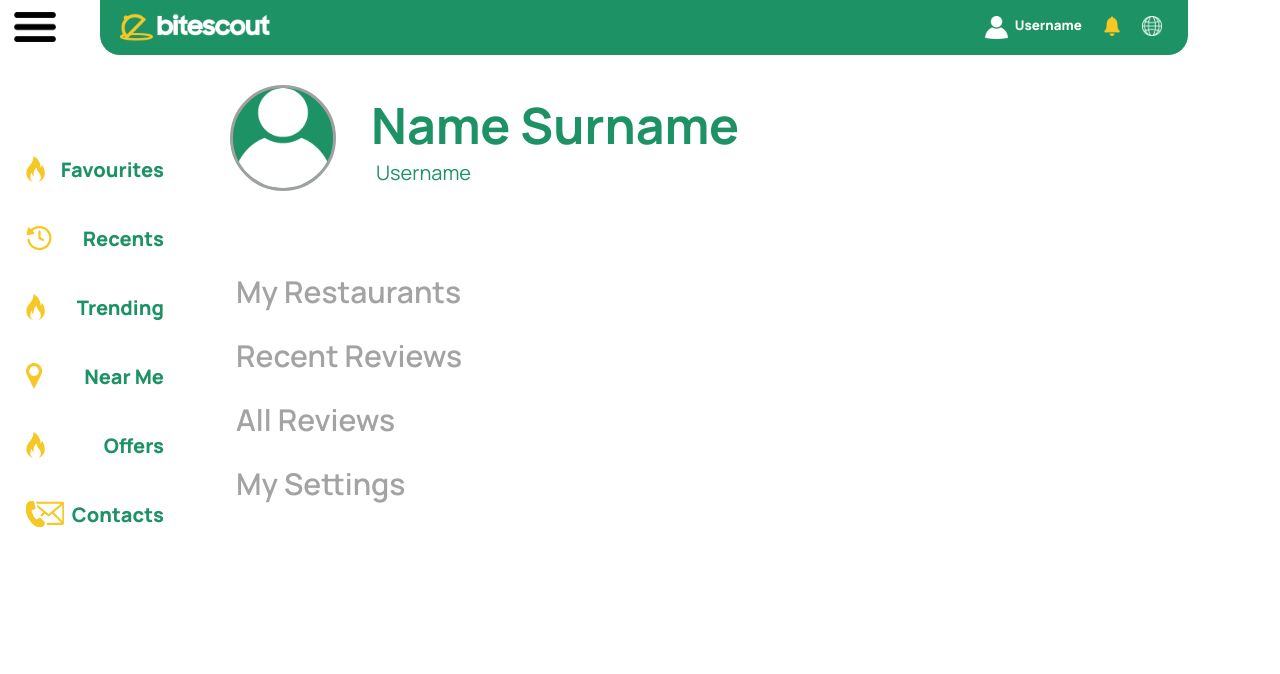
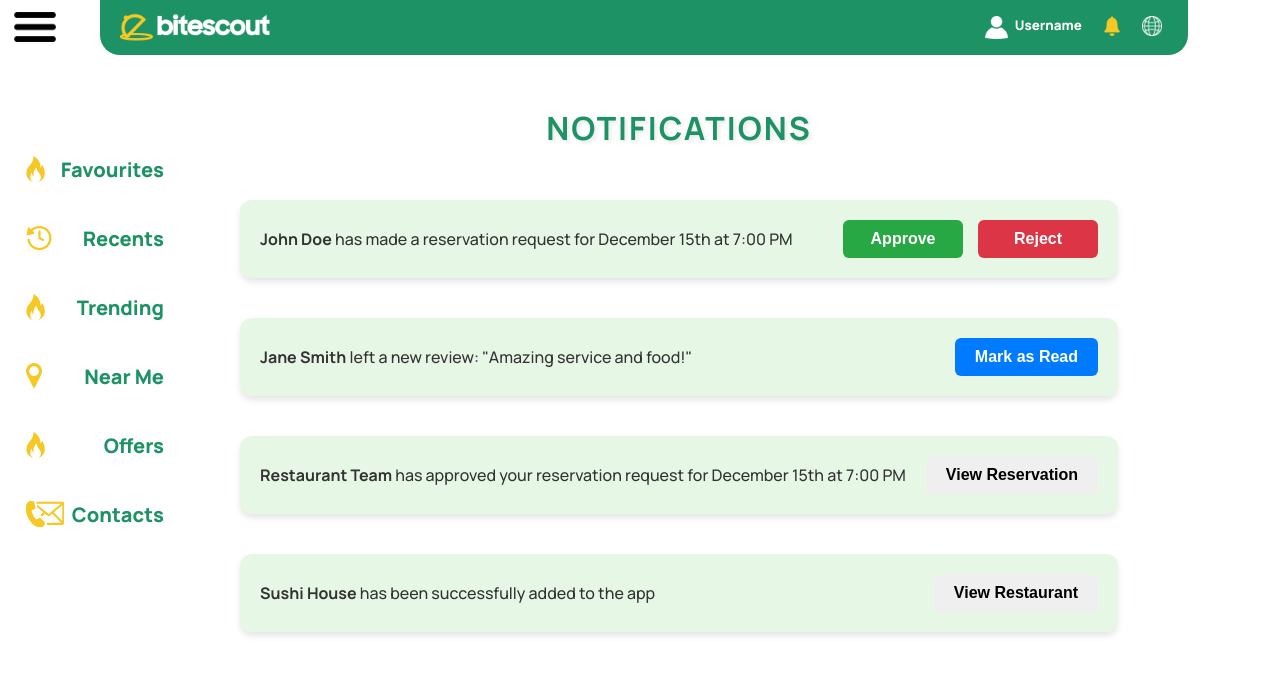
Before and after one commit to BiteScout/BiteScout-Frontend, a React (Vite) app: page / in a window 1280 px wide. Shown: the top 674 px of the page. Built offline with nearby package versions, Linux system fonts and the light colour scheme.

Commit message:
Notification Page
Notification page's frontend

```diff
--- a/src/App.tsx
+++ b/src/App.tsx
@@ -2,7 +2,7 @@ import Header from "./components/Header";
 import Sidebar from "./components/Sidebar";
 import "./App.css";
 import { MenuButton } from "./components/MenuButton";
-import { ProfilePage } from "./pages/ProfilePage";
+import NotificationPage from "./pages/NotificationPage";
 
 function App() {
   return (
@@ -11,7 +11,7 @@ function App() {
       <Header />
       <Sidebar />
       <div className="mainbody">
-        <ProfilePage />
+        <NotificationPage />
       </div>
     </>
   );
--- /dev/null
+++ b/src/components/NotificationActions.tsx
@@ -0,0 +1,18 @@
+import "../styles/NotificationActions.css";
+
+const NotificationActions = ({ actions }: { actions: string[] }) => {
+  return (
+    <div className="notification-actions">
+      {actions.map((action, index) => (
+        <button
+          key={index}
+          className={`notification-button notification-${action.toLowerCase()}`}
+        >
+          {action}
+        </button>
+      ))}
+    </div>
+  );
+};
+
+export default NotificationActions;
--- /dev/null
+++ b/src/components/NotificationItem.tsx
@@ -0,0 +1,25 @@
+import NotificationActions from "./NotificationActions";
+import "../styles/NotificationItem.css";
+
+const NotificationItem = ({
+  type,
+  name,
+  message,
+  actions,
+}: {
+  type: string;
+  name: string;
+  message: string;
+  actions: string[];
+}) => {
+  return (
+    <div className={`notification-item notification-${type}`}>
+      <p className="notification-message">
+        <strong>{name}</strong> {message}
+      </p>
+      <NotificationActions actions={actions} />
+    </div>
+  );
+};
+
+export default NotificationItem;
--- /dev/null
+++ b/src/components/NotificationList.tsx
@@ -0,0 +1,46 @@
+import NotificationItem from "./NotificationItem";
+import "../styles/NotificationList.css";
+
+const NotificationList = () => {
+  const notifications = [
+    {
+      id: 1,
+      type: "reservation",
+      name: "John Doe",
+      message: "has made a reservation request for December 15th at 7:00 PM",
+      actions: ["Approve", "Reject"],
+    },
+    {
+      id: 2,
+      type: "review",
+      name: "Jane Smith",
+      message: 'left a new review: "Amazing service and food!"',
+      actions: ["Mark as Read"],
+    },
+    {
+      id: 3,
+      type: "approval",
+      name: "Restaurant Team",
+      message:
+        "has approved your reservation request for December 15th at 7:00 PM",
+      actions: ["View Reservation"],
+    },
+    {
+      id: 4,
+      type: "new_restaurant",
+      name: "Sushi House",
+      message: "has been successfully added to the app",
+      actions: ["View Restaurant"],
+    },
+  ];
+
+  return (
+    <div className="notification-list">
+      {notifications.map((notification) => (
+        <NotificationItem key={notification.id} {...notification} />
+      ))}
+    </div>
+  );
+};
+
+export default NotificationList;
--- /dev/null
+++ b/src/pages/NotificationPage.tsx
@@ -0,0 +1,14 @@
+import NotificationList from "../components/NotificationList";
+import "../styles/NotificationPage.css";
+const NotificationPage = () => {
+  return (
+    <div className="notification-page">
+      <main className="notification-content">
+        <h1 className="notification-title">Notifications</h1>{" "}
+        <NotificationList />
+      </main>
+    </div>
+  );
+};
+
+export default NotificationPage;
--- /dev/null
+++ b/src/styles/NotificationActions.css
@@ -0,0 +1,49 @@
+.notification-actions {
+    display: flex;
+    gap: 15px;
+    justify-content: flex-end;
+    margin-left: auto;
+}
+
+.notification-button {
+    padding: 10px 20px;
+    font-size: 16px;
+    font-weight: bold;
+    border-radius: 6px;
+    border: none;
+    cursor: pointer;
+    transition: background-color 0.2s ease, transform 0.2s ease;
+    min-width: 120px;
+}
+
+.notification-button:hover {
+    transform: translateY(-2px);
+}
+
+/* Button colors */
+.notification-approve {
+    background-color: #28a745;
+    color: #fff;
+}
+
+.notification-approve:hover {
+    background-color: #218838;
+}
+
+.notification-reject {
+    background-color: #dc3545;
+    color: #fff;
+}
+
+.notification-reject:hover {
+    background-color: #c82333;
+}
+
+.notification-mark {
+    background-color: #007bff;
+    color: #fff;
+}
+
+.notification-mark:hover {
+    background-color: #0056b3;
+}
--- /dev/null
+++ b/src/styles/NotificationItem.css
@@ -0,0 +1,90 @@
+.notification-item {
+    background-color: #e6f7e6; /* Light green for all notifications */
+    border-radius: 12px;
+    box-shadow: 0 4px 6px rgba(0, 0, 0, 0.1);
+    padding: 20px;
+    display: flex;
+    justify-content: space-between;
+    align-items: center;
+    transition: transform 0.2s ease, box-shadow 0.2s ease;
+    margin-bottom: 20px;
+    font-family: 'Manrope', sans-serif;
+}
+
+.notification-item:hover {
+    transform: scale(1.02);
+    box-shadow: 0 6px 10px rgba(0, 0, 0, 0.15);
+}
+
+.notification-message {
+    font-size: 16px;
+    font-weight: 500;
+    color: #333;
+    margin: 0;
+    flex-grow: 1; /* This ensures the message takes up the remaining space */
+    padding-right: 20px; /* Space between the text and buttons */
+}
+
+.notification-actions {
+    display: flex;
+    gap: 15px;
+    justify-content: flex-end;
+}
+
+.notification-button {
+    padding: 10px 20px;
+    font-size: 16px;
+    font-weight: bold;
+    border-radius: 6px;
+    border: none;
+    cursor: pointer;
+    transition: background-color 0.2s ease, transform 0.2s ease;
+    min-width: 120px;
+}
+
+.notification-button:hover {
+    transform: translateY(-2px);
+}
+
+.notification-approve {
+    background-color: #28a745;
+    color: #fff;
+}
+
+.notification-approve:hover {
+    background-color: #218838;
+}
+
+.notification-reject {
+    background-color: #dc3545;
+    color: #fff;
+}
+
+.notification-reject:hover {
+    background-color: #c82333;
+}
+
+.notification-mark {
+    background-color: #007bff;
+    color: #fff;
+}
+
+.notification-mark:hover {
+    background-color: #0056b3;
+}
+
+/* Responsive styling */
+@media (max-width: 768px) {
+    .notification-item {
+        flex-direction: column;
+        align-items: flex-start;
+    }
+
+    .notification-actions {
+        margin-top: 10px;
+    }
+
+    .notification-message {
+        padding-right: 0; /* Remove right padding on smaller screens */
+    }
+}
--- /dev/null
+++ b/src/styles/NotificationList.css
@@ -0,0 +1,7 @@
+.notification-list {
+    display: flex;
+    flex-direction: column;
+    gap: 20px;
+    padding: 20px 10px;
+    font-family: 'Manrope', sans-serif;
+}
--- /dev/null
+++ b/src/styles/NotificationPage.css
@@ -0,0 +1,18 @@
+.notification-page .notification-content .notification-title {
+    font-family: 'Manrope', sans-serif;
+    font-size: 32px; /* Larger font size */
+    font-weight: 700; /* Bold text */
+    color: #1d9265; /* Green color */
+    margin-bottom: 30px; /* Space below the title */
+    text-align: center; /* Center the title */
+    text-transform: uppercase; /* Capitalize all letters */
+    letter-spacing: 2px; /* Slight letter spacing */
+    text-shadow: 2px 2px 4px rgba(0, 0, 0, 0.1); /* Subtle shadow */
+}
+
+/* Responsive Styling */
+@media (max-width: 768px) {
+    .notification-page .notification-content .notification-title {
+        font-size: 28px; /* Slightly smaller font on mobile */
+    }
+}
```
